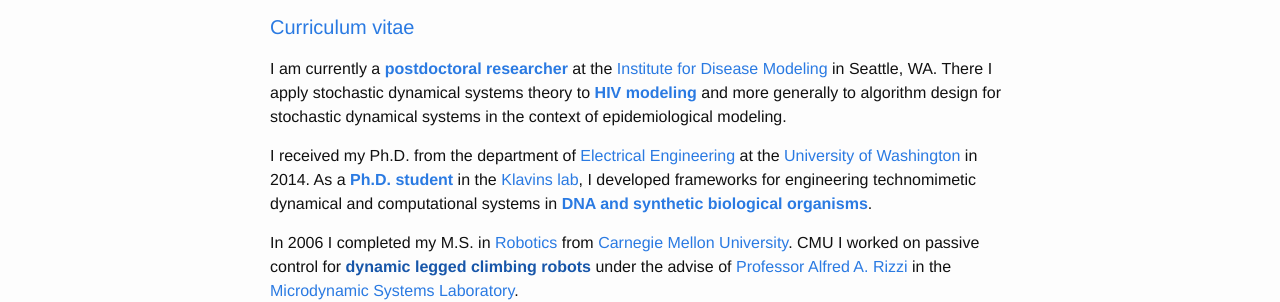
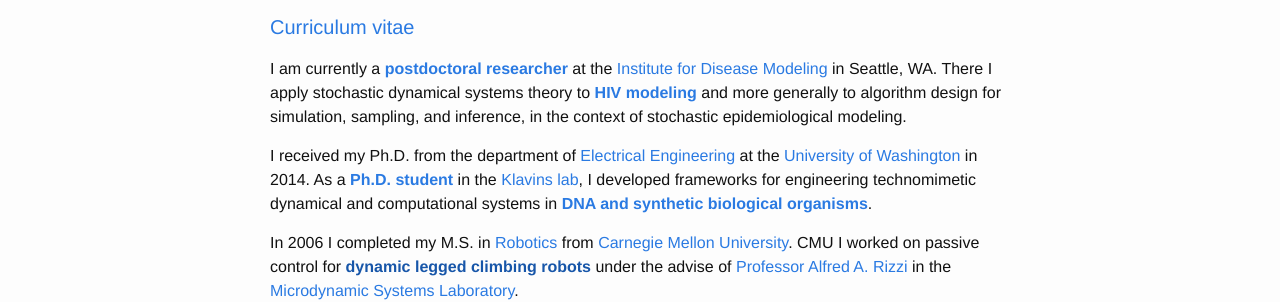
Before and after one commit to kevin0/kevin0.github.io, a Jekyll site: the page built from about.md, in a window 1280 px wide. Shown: the part 152-454 px from the top of the page. Built offline with Jekyll 4.4.1, drawn with Linux system fonts in a browser that asks for light colours.

Commit message:
about fix

```diff
--- a/about.md
+++ b/about.md
@@ -7,7 +7,7 @@ redirect_from: "/"
 
 #### [Curriculum vitae](/cv.pdf) ####
 
-I am currently a **[postdoctoral researcher](http://idmod.org/team/bio/55%20)** at the [Institute for Disease Modeling](http://idmod.org) in Seattle, WA.  There I apply stochastic dynamical systems theory to **[HIV modeling](http://idmod.org/research/hiv)** and more generally to algorithm design for stochastic dynamical systems in the context of epidemiological modeling.
+I am currently a **[postdoctoral researcher](http://idmod.org/team/bio/55%20)** at the [Institute for Disease Modeling](http://idmod.org) in Seattle, WA.  There I apply stochastic dynamical systems theory to **[HIV modeling](http://idmod.org/research/hiv)** and more generally to algorithm design for simulation, sampling, and inference, in the context of stochastic epidemiological modeling.
 
 I received my Ph.D. from the department of [Electrical Engineering](http://ee.washington.edu) at the [University of Washington](http://www.washington.edu) in 2014.  As a **[Ph.D. student](http://depts.washington.edu/soslab/mw/index.php?title=User:Oishi)** in the [Klavins lab](http://klavinslab.org), I developed frameworks for engineering technomimetic dynamical and computational systems in **[DNA and synthetic biological organisms](http://klavinslab.org)**.
 
```
